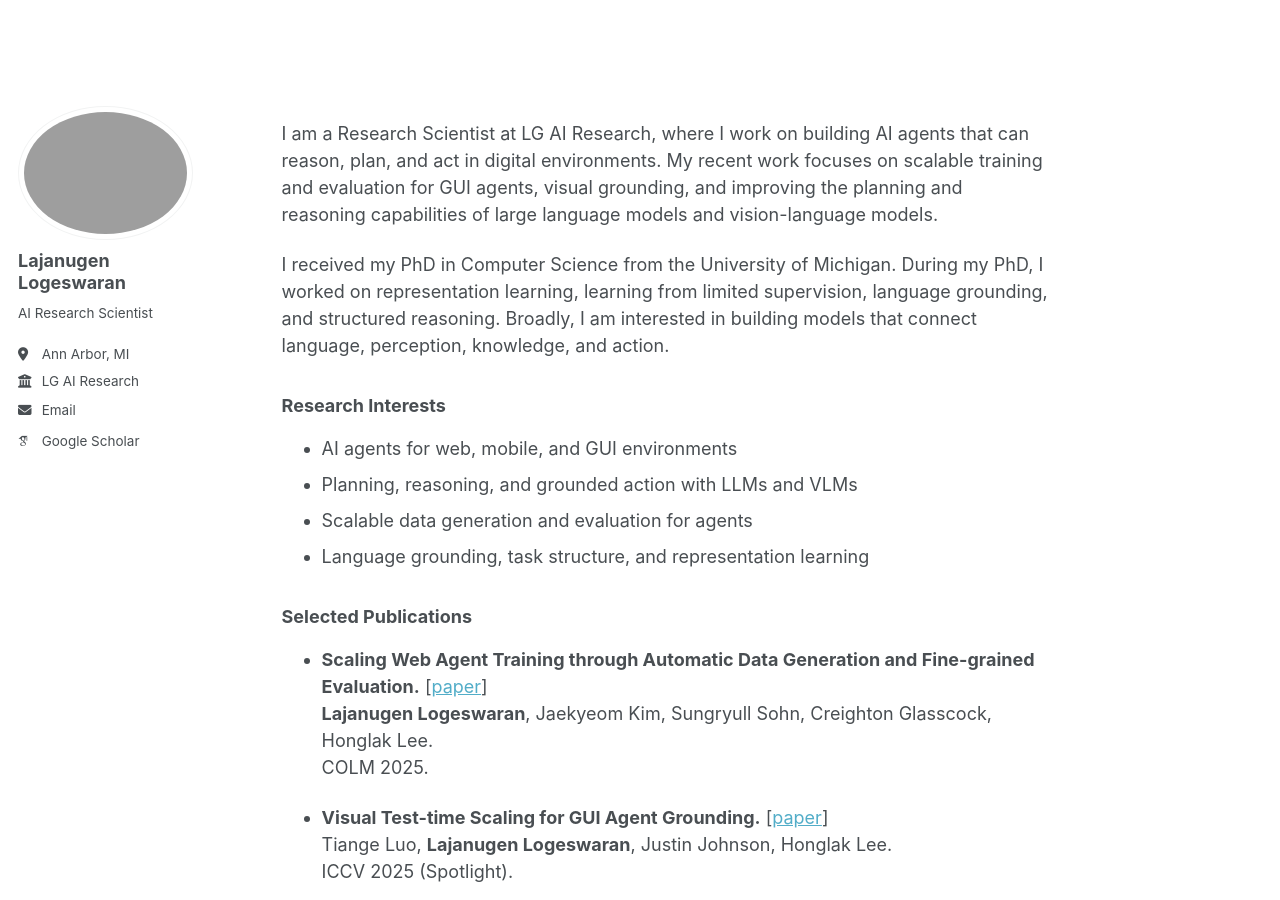
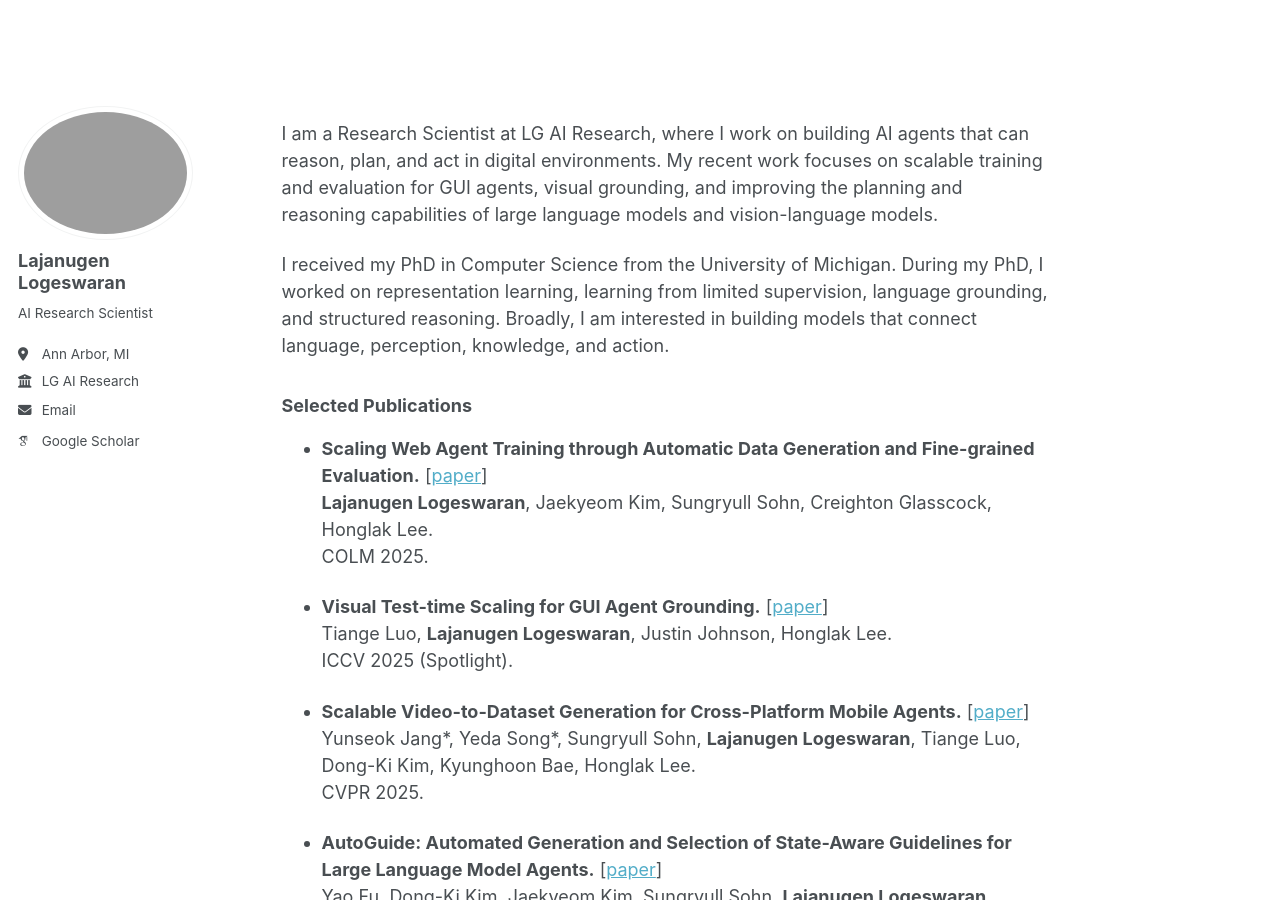
Before and after one commit to lajanugen/lajanugen.github.io, a Jekyll site: the page built from _pages/about.md, in a window 1280 px wide and 900 px high. Built offline with Jekyll 4.4.1, drawn with Linux system fonts in a browser that asks for light colours; some web fonts are replaced.

Commit message:
Update about.md

```diff
--- a/_pages/about.md
+++ b/_pages/about.md
@@ -11,12 +11,6 @@ I am a Research Scientist at LG AI Research, where I work on building AI agents
 
 I received my PhD in Computer Science from the University of Michigan. During my PhD, I worked on representation learning, learning from limited supervision, language grounding, and structured reasoning. Broadly, I am interested in building models that connect language, perception, knowledge, and action.
 
-### Research Interests
-
-- AI agents for web, mobile, and GUI environments
-- Planning, reasoning, and grounded action with LLMs and VLMs
-- Scalable data generation and evaluation for agents
-- Language grounding, task structure, and representation learning
 
 ### Selected Publications
 
```
